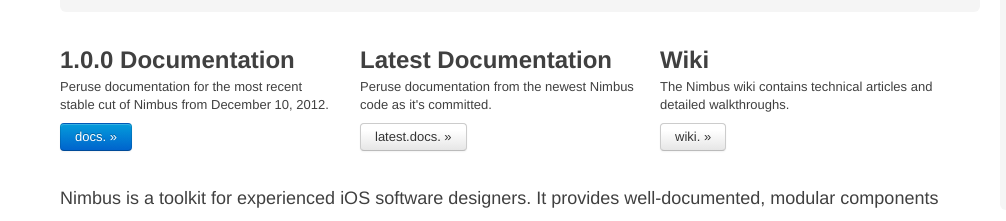
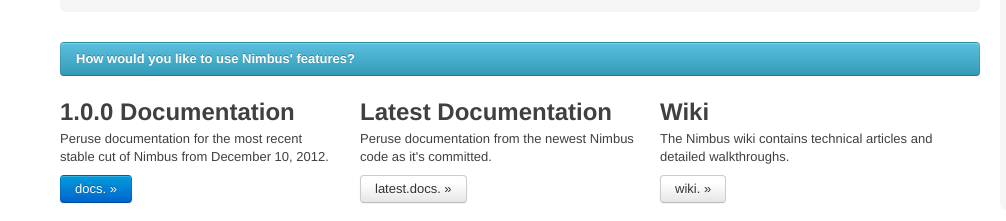
Before and after one commit to nimbusios/www.nimbuskit.info, a plain HTML site: page content/index.html in a window 1280 px wide. Shown: the part 171-392 px from the top of the page, 0-1006 px from the left. Drawn offline with nearby package versions, Linux system fonts and the light colour scheme.

Commit message:
Add latest form.

```diff
--- a/content/index.html
+++ b/content/index.html
@@ -48,6 +48,10 @@
           <a href="http://github.com/jverkoey/nimbus">Fork Nimbus on GitHub</a>
           - <a href="http://twitter.com/nimbuskit">Follow NimbusKit on Twitter</a>
           </p>
+      </div>
+
+      <div class="alert-message info">
+        <p><a href="https://docs.google.com/forms/d/1Z7g-HsnoHbPQHmOHxE9LjduA9k0INHOVBzV0uzyC1L0/viewform">How would you like to use Nimbus' features?</a></p>
       </div>
 
       <div class="row">
```
